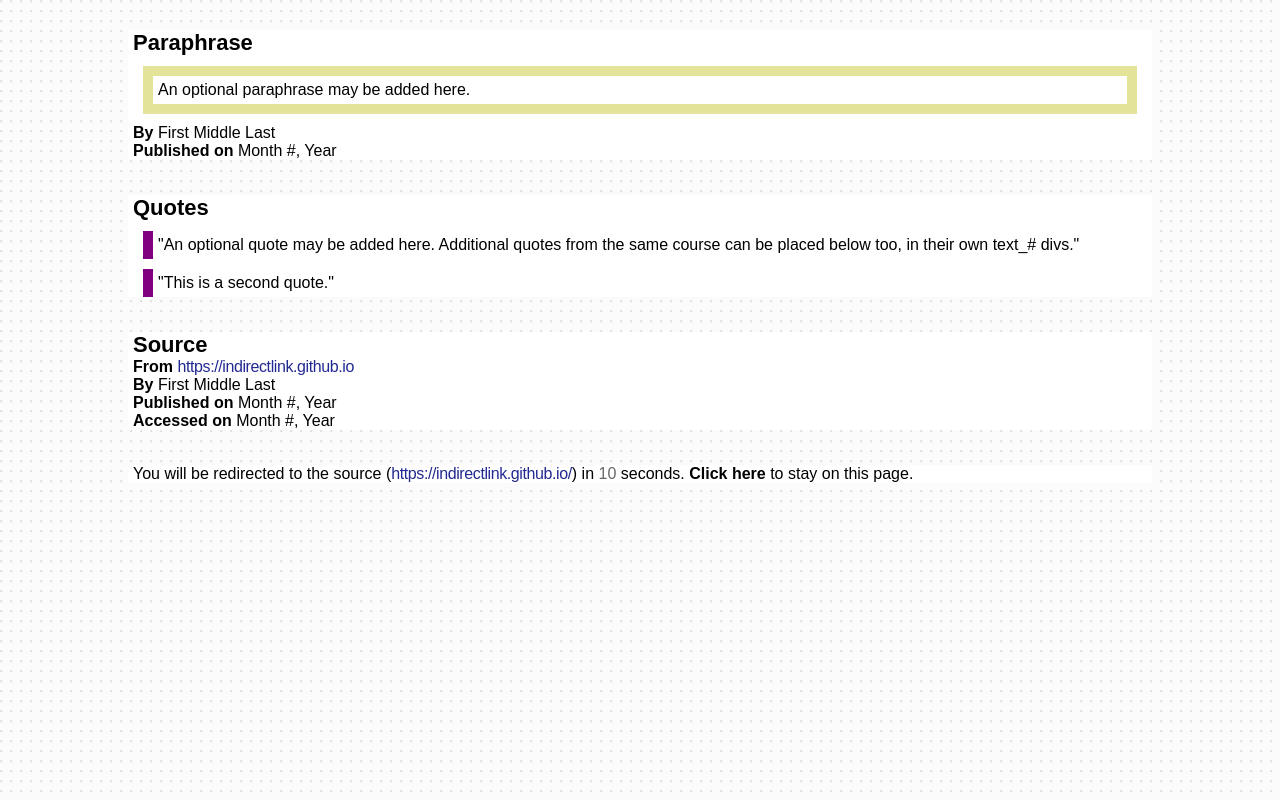
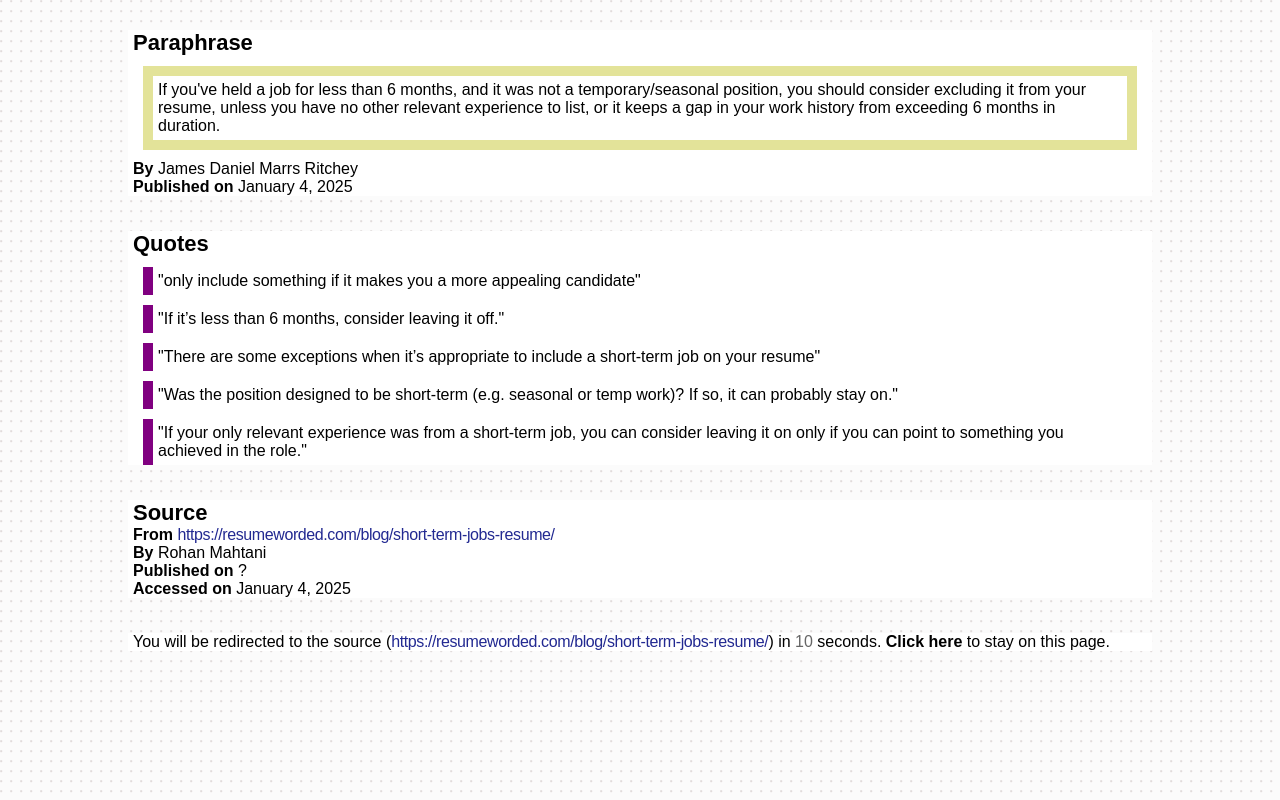
Before and after one commit to indirectlink/10afb08891938813659e3a78145ffbde, a plain HTML site: page docs/index.html in a window 1280 px wide. Drawn offline with Linux system fonts and the light colour scheme.

Commit message:
Update index.html

```diff
--- a/docs/index.html
+++ b/docs/index.html
@@ -15,16 +15,19 @@
 				<div class='h2'>
 				Paraphrase
 				</div>
-				<div class='paraphrase_text' id='paraphrase_text_1'>An optional paraphrase may be added here.</div>
-				<div class='paraphrase_author'><span class='label'>By </span>First Middle Last</div>
-				<div class='paraphrase_date'><span class='label'>Published on </span> Month #, Year</div>
+				<div class='paraphrase_text' id='paraphrase_text_1'>If you've held a job for less than 6 months, and it was not a temporary/seasonal position, you should consider excluding it from your resume, unless you have no other relevant experience to list, or it keeps a gap in your work history from exceeding 6 months in duration.</div>
+				<div class='paraphrase_author'><span class='label'>By </span>James Daniel Marrs Ritchey</div>
+				<div class='paraphrase_date'><span class='label'>Published on </span>January 4, 2025</div>
 			</div>
 		</div>
 		<div class='quote_outter'>
 			<div class='quote_inner'>
 				<div class='h2'>Quotes</div>
-				<div id='quote_text_1' class='quote_text'>An optional quote may be added here. Additional quotes from the same course can be placed below too, in their own text_# divs.</div>
-				<div id='quote_text_2' class='quote_text'>This is a second quote.</div>
+				<div id='quote_text_1' class='quote_text'>only include something if it makes you a more appealing candidate</div>
+				<div id='quote_text_2' class='quote_text'>If it’s less than 6 months, consider leaving it off.</div>
+				<div id='quote_text_3' class='quote_text'>There are some exceptions when it’s appropriate to include a short-term job on your resume</div>
+				<div id='quote_text_4' class='quote_text'>Was the position designed to be short-term (e.g. seasonal or temp work)? If so, it can probably stay on.</div>
+				<div id='quote_text_5' class='quote_text'>If your only relevant experience was from a short-term job, you can consider leaving it on only if you can point to something you achieved in the role.</div>
 			</div>
 		</div>
 		<div class='source_outter'>
@@ -32,10 +35,10 @@
 				<div class='h2'>
 				Source
 				</div>
-				<div class='source_text'><span class='label'>From </span><a id='source_link' class='source_link' href="https://indirectlink.github.io">https://indirectlink.github.io</a></div>
-				<div class='source_author'><span class='label'>By </span>First Middle Last</div>
-				<div class='source_publication_date'><span class='label'>Published on </span>Month #, Year</div>
-				<div class='source_access_date'><span class='label'>Accessed on </span>Month #, Year</div>
+				<div class='source_text'><span class='label'>From </span><a id='source_link' class='source_link' href="https://resumeworded.com/blog/short-term-jobs-resume/">https://resumeworded.com/blog/short-term-jobs-resume/</a></div>
+				<div class='source_author'><span class='label'>By </span>Rohan Mahtani</div>
+				<div class='source_publication_date'><span class='label'>Published on </span>?</div>
+				<div class='source_access_date'><span class='label'>Accessed on </span>January 4, 2025</div>
 			</div>
 		</div>
 		<div class='redirect_outter'>
```
